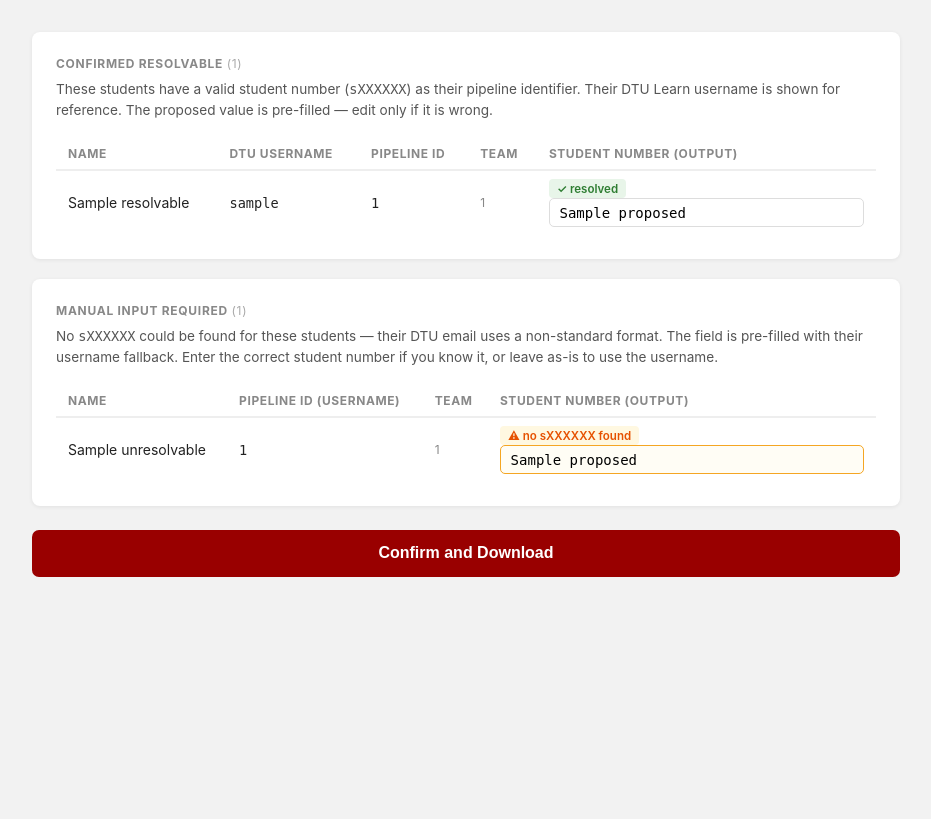
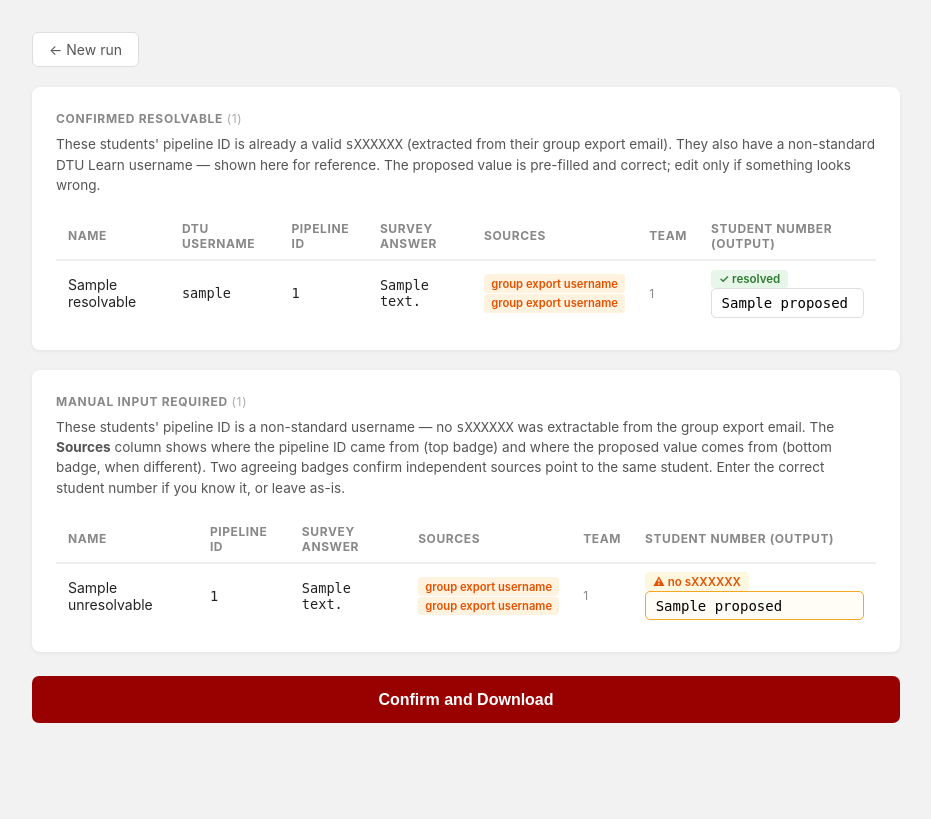
Before and after one commit to baosbcr/Teambuilding, a Flask app: template templates/resolve.html in a window 1280 px wide. Shown: the part 87-906 px from the top of the page, without its empty margins (174-1105 px from the left). Before the commit the page ends 664 px from the top, so only its background shows below. Run offline with Flask 3, Linux system fonts and the light colour scheme; the template is opened without the code that fills it: most values are stand-ins (such as "Sample title", 1, 10 or a date in 2020).

Commit message:
Add id_source, classlist_confirmed, q1_answer; interactive review overhaul
- resolve.py: track id_source per student (export:email, export:username,
  survey:late-entry/in-classlist/not-in-classlist/no-classlist/unresolvable);
  save raw Q1 answer before correction; add q1_answer and classlist_confirmed
  (standard students confirmed via name_number_map, non-standard via email enrichment)
- pipeline.py / app.py: new fields in students_combined.csv fieldnames;
  no-classlist NOTE updated with email_student_number bullet
- form_teams.py: id_source and q1_answer in teams.csv; collect_nonstandard
  produces id_badge_key + proposed_badge_key; classlist_confirmed handles
  bool and CSV-read string
- resolve.html: src_badge macro; Sources column with two stacked badges when
  sources differ; Survey answer column; New run button; session kept for re-download

Co-Authored-By: Claude Sonnet 4.6 <noreply@anthropic.com>

```diff
--- a/Teambuilding Code/pipeline.py
+++ b/Teambuilding Code/pipeline.py
@@ -95,6 +95,11 @@ def step_build(
             "    and will be silently absent from teams.csv.\n"
             "  - Dropped-student filtering (--dropped) is DISABLED: all survey-only\n"
             "    students are kept regardless of whether they are still enrolled.\n"
+            "  - email_student_number enrichment is DISABLED: students with non-standard\n"
+            "    DTU usernames (e.g. 'nipac') are fully resolved via the group export\n"
+            "    (identity, group assignment, id_source=export:username), but their\n"
+            "    sXXXXXX cannot be recovered — email_student_number will be empty.\n"
+            "    Provide the classlist to populate those numbers.\n"
             "  See the 'Classlist Export' section in README.md for how to obtain and\n"
             "  provide this file.",
         )
@@ -125,6 +130,7 @@ def step_build(
         _resolve.flag_ghost_students(students, classlist_ids)
 
     fieldnames = ["student_number", "dtu_username", "email_student_number",
+                  "id_source", "classlist_confirmed", "q1_answer",
                   "student_name", "allocation_category", "studyline", "personality_type"]
     with open(out_path, "w", newline="", encoding="utf-8") as f:
         writer = csv.DictWriter(f, fieldnames=fieldnames, extrasaction="ignore")
--- a/app.py
+++ b/app.py
@@ -151,7 +151,10 @@ def _run_pipeline(request, tmpdir: Path):
             print(
                 "NOTE: No classlist uploaded.\n"
                 "  - Ghost detection is DISABLED.\n"
-                "  - Dropped-student filtering (--dropped lever) is DISABLED.\n",
+                "  - Dropped-student filtering (--dropped lever) is DISABLED.\n"
+                "  - email_student_number enrichment is DISABLED: students with non-standard\n"
+                "    DTU usernames are fully resolved via the group export (identity and group\n"
+                "    assignment) but their sXXXXXX cannot be recovered without the classlist.\n",
             )
         survey_records = _parse.load_all_surveys(reports_dir)
         students = _resolve.build_student_list(
@@ -170,6 +173,7 @@ def _run_pipeline(request, tmpdir: Path):
 
         combined_path = tmpdir / "students_combined.csv"
         fieldnames = ["student_number", "dtu_username", "email_student_number",
+                      "id_source", "classlist_confirmed", "q1_answer",
                       "student_name", "allocation_category", "studyline", "personality_type"]
         with open(combined_path, "w", newline="", encoding="utf-8") as f:
             writer = csv.DictWriter(f, fieldnames=fieldnames, extrasaction="ignore")
@@ -293,8 +297,13 @@ def resolve():
         summary_path = session_dir / "teams_summary.csv" if include_summary else None
         zip_buf = _build_zip(teams_path, summary_path, final_path, log_text)
 
-    finally:
+    except Exception:
         shutil.rmtree(session_dir, ignore_errors=True)
+        raise
+
+    # Session dir is intentionally kept alive so the user can adjust values
+    # and re-submit the resolve form without re-running the pipeline.
+    # Temp dirs are cleaned by the OS on reboot.
 
     response = send_file(zip_buf, mimetype="application/zip", as_attachment=True, download_name="teams.zip")
     response.set_cookie("download_ready", "1", max_age=10, samesite="Lax")
--- a/templates/resolve.html
+++ b/templates/resolve.html
@@ -44,6 +44,25 @@
     .mono { font-family: monospace; font-size: 0.85rem; }
     .team-chip { font-size: 0.75rem; color: #888; }
 
+    .source-badge {
+      display: inline-block; font-size: 0.7rem; font-weight: 600; padding: 0.15rem 0.45rem;
+      border-radius: 4px; white-space: nowrap;
+    }
+    .src-export-email    { background: #e3f2fd; color: #1565c0; }
+    .src-classlist-email { background: #e8f5e9; color: #2e7d32; }
+    .src-username        { background: #fff3e0; color: #e65100; }
+    .src-survey-unverified { background: #f3e5f5; color: #6a1b9a; }
+    .src-survey-dropped    { background: #ffebee; color: #b71c1c; }
+    .src-survey-other      { background: #e8f5e9; color: #1b5e20; }
+
+    .home-btn {
+      display: inline-block; margin-bottom: 1.25rem; padding: 0.5rem 1rem;
+      background: white; border: 1px solid #ddd; border-radius: 6px;
+      font-size: 0.875rem; color: #555; text-decoration: none;
+      transition: border-color 0.15s, color 0.15s;
+    }
+    .home-btn:hover { border-color: #990000; color: #990000; }
+
     #overlay {
       display: none; position: fixed; inset: 0; background: rgba(0,0,0,0.45);
       justify-content: center; align-items: center; z-index: 100;
@@ -54,6 +73,22 @@
     @keyframes spin { to { transform: rotate(360deg); } }
   </style>
 </head>
+{% macro src_badge(key) %}
+  {%- if key == "export_email" -%}
+    <span class="source-badge src-export-email">group export email</span>
+  {%- elif key == "classlist_email" -%}
+    <span class="source-badge src-classlist-email">classlist email</span>
+  {%- elif key == "survey_dropped" -%}
+    <span class="source-badge src-survey-dropped">⚠ not in classlist</span>
+  {%- elif key == "survey_unverified" -%}
+    <span class="source-badge src-survey-unverified">enrollment unverified</span>
+  {%- elif key == "survey_other" -%}
+    <span class="source-badge src-survey-other">survey (enrolled)</span>
+  {%- else -%}
+    <span class="source-badge src-username">group export username</span>
+  {%- endif -%}
+{% endmacro %}
+
 <body>
 
 <header>
@@ -62,6 +97,8 @@
 </header>
 
 <main>
+  <a href="/" class="home-btn">← New run</a>
+
   <form action="/resolve" method="POST" onsubmit="startResolve()">
     <input type="hidden" name="tmp_key" value="{{ tmp_key }}">
 
@@ -69,8 +106,9 @@
     <div class="card">
       <h2>Confirmed resolvable <span style="font-weight:400;color:#aaa">({{ resolvable|length }})</span></h2>
       <p class="desc">
-        These students have a valid student number (<code>sXXXXXX</code>) as their pipeline identifier.
-        Their DTU Learn username is shown for reference. The proposed value is pre-filled — edit only if it is wrong.
+        These students' pipeline ID is already a valid <code>sXXXXXX</code> (extracted from their
+        group export email). They also have a non-standard DTU Learn username — shown here for
+        reference. The proposed value is pre-filled and correct; edit only if something looks wrong.
       </p>
       <table>
         <thead>
@@ -78,6 +116,8 @@
             <th>Name</th>
             <th>DTU Username</th>
             <th>Pipeline ID</th>
+            <th>Survey answer</th>
+            <th>Sources</th>
             <th>Team</th>
             <th>Student Number (output)</th>
           </tr>
@@ -88,6 +128,11 @@
             <td>{{ c.name }}</td>
             <td class="mono">{{ c.dtu_username }}</td>
             <td class="mono">{{ c.pipeline_id }}</td>
+            <td class="mono">{{ c.q1_answer }}</td>
+            <td>
+              {{ src_badge(c.id_badge_key) }}
+              {% if c.proposed_badge_key != c.id_badge_key %}<br>{{ src_badge(c.proposed_badge_key) }}{% endif %}
+            </td>
             <td class="team-chip">{{ c.team_id }}</td>
             <td>
               <span class="tag tag-ok">✓ resolved</span>
@@ -104,15 +149,19 @@
     <div class="card">
       <h2>Manual input required <span style="font-weight:400;color:#aaa">({{ unresolvable|length }})</span></h2>
       <p class="desc">
-        No <code>sXXXXXX</code> could be found for these students — their DTU email uses a
-        non-standard format. The field is pre-filled with their username fallback.
-        Enter the correct student number if you know it, or leave as-is to use the username.
+        These students' pipeline ID is a non-standard username — no <code>sXXXXXX</code> was
+        extractable from the group export email. The <strong>Sources</strong> column shows where
+        the pipeline ID came from (top badge) and where the proposed value comes from (bottom badge,
+        when different). Two agreeing badges confirm independent sources point to the same student.
+        Enter the correct student number if you know it, or leave as-is.
       </p>
       <table>
         <thead>
           <tr>
             <th>Name</th>
-            <th>Pipeline ID (username)</th>
+            <th>Pipeline ID</th>
+            <th>Survey answer</th>
+            <th>Sources</th>
             <th>Team</th>
             <th>Student Number (output)</th>
           </tr>
@@ -122,9 +171,16 @@
           <tr class="row-warn">
             <td>{{ c.name }}</td>
             <td class="mono">{{ c.pipeline_id }}</td>
+            <td class="mono">{{ c.q1_answer }}</td>
+            <td>
+              {{ src_badge(c.id_badge_key) }}
+              {% if c.proposed_badge_key != c.id_badge_key %}
+                <br>{{ src_badge(c.proposed_badge_key) }}
+              {% endif %}
+            </td>
             <td class="team-chip">{{ c.team_id }}</td>
             <td>
-              <span class="tag tag-warn">⚠ no sXXXXXX found</span>
+              <span class="tag tag-warn">⚠ no sXXXXXX</span>
               <input type="text" name="id_{{ c.pipeline_id }}" value="{{ c.proposed }}">
             </td>
           </tr>
```
Also changed, not shown: Teambuilding Code/form_teams.py (+28 -7 lines), Teambuilding Code/resolve.py (+36 -9 lines).
